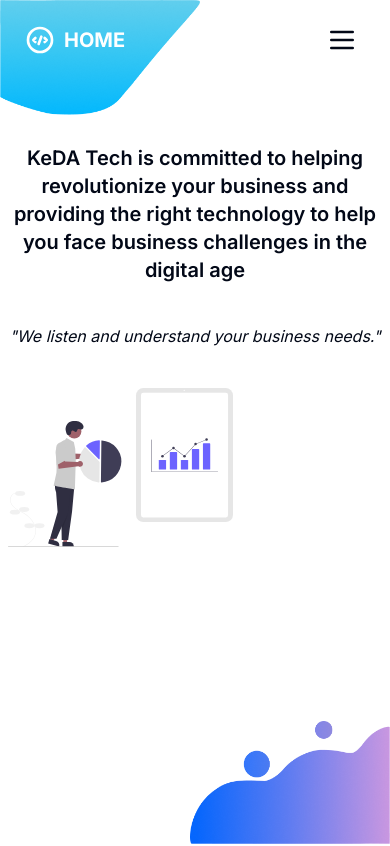
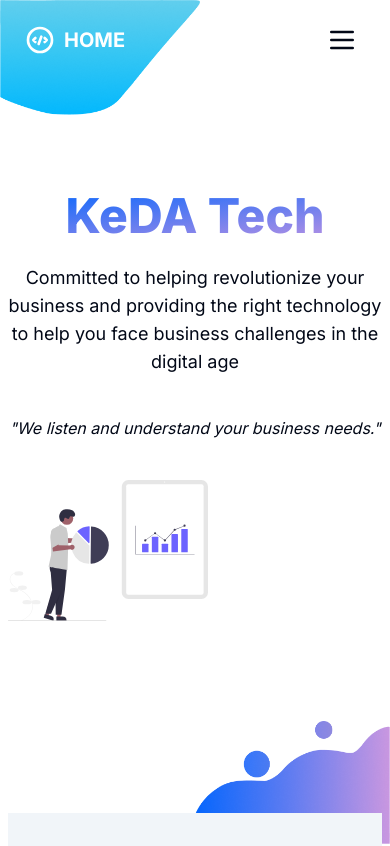
Before and after one commit to egomaragustaf/test2-aoa, a Next.js app: page / in a window 390 px wide. Shown: the top 846 px of the page. Built offline with nearby package versions, Linux system fonts and the light colour scheme.

Commit message:
feat: hero section small screen

```diff
--- a/src/app/(main)/page.tsx
+++ b/src/app/(main)/page.tsx
@@ -2,8 +2,8 @@
 
 export default function HomePage() {
   return (
-    <section className="w-full flex flex-col justify-center gap-10 lg:gap-24 mb-40 lg:mb-20">
-      <div className="flex flex-col text-center lg:grid lg:grid-cols-8 space-y-20">
+    <section className="w-full flex flex-col justify-center gap-10 lg:gap-24 mb-8 lg:mb-20">
+      <div className="hidden text-center lg:grid lg:grid-cols-8 space-y-20">
         <div className="lg:col-span-3" />
         <p className="lg:col-span-4 lg:leading-loose font-semibold lg:font-normal text-xl lg:text-base">
           KeDA Tech is committed to helping revolutionize your business and
@@ -11,18 +11,24 @@
           the digital age
         </p>
       </div>
+      <div className="flex flex-col text-center lg:hidden mt-32 gap-6">
+        <h1 className="text-5xl font-extrabold bg-gradient-to-br from-[#0366fd] to-[#c394e2] bg-clip-text text-transparent">
+          KeDA Tech
+        </h1>
+        <p className="text-lg">
+          Committed to helping revolutionize your business and providing the
+          right technology to help you face business challenges in the digital
+          age
+        </p>
+      </div>
       <div className="flex flex-col text-center lg:grid lg:grid-cols-8">
         <p className="lg:col-span-4 italic">
           &quot;We listen and understand your business needs.&quot;
         </p>
       </div>
-      <Image
-        src={"/assets/chart.svg"}
-        alt="chart"
-        width={225}
-        height={225}
-        className="lg:ml-20"
-      />
+      <div className="flex items-center justify-start lg:ml-32">
+        <Image src={"/assets/chart.svg"} alt="chart" width={200} height={200} />
+      </div>
     </section>
   );
 }
```
